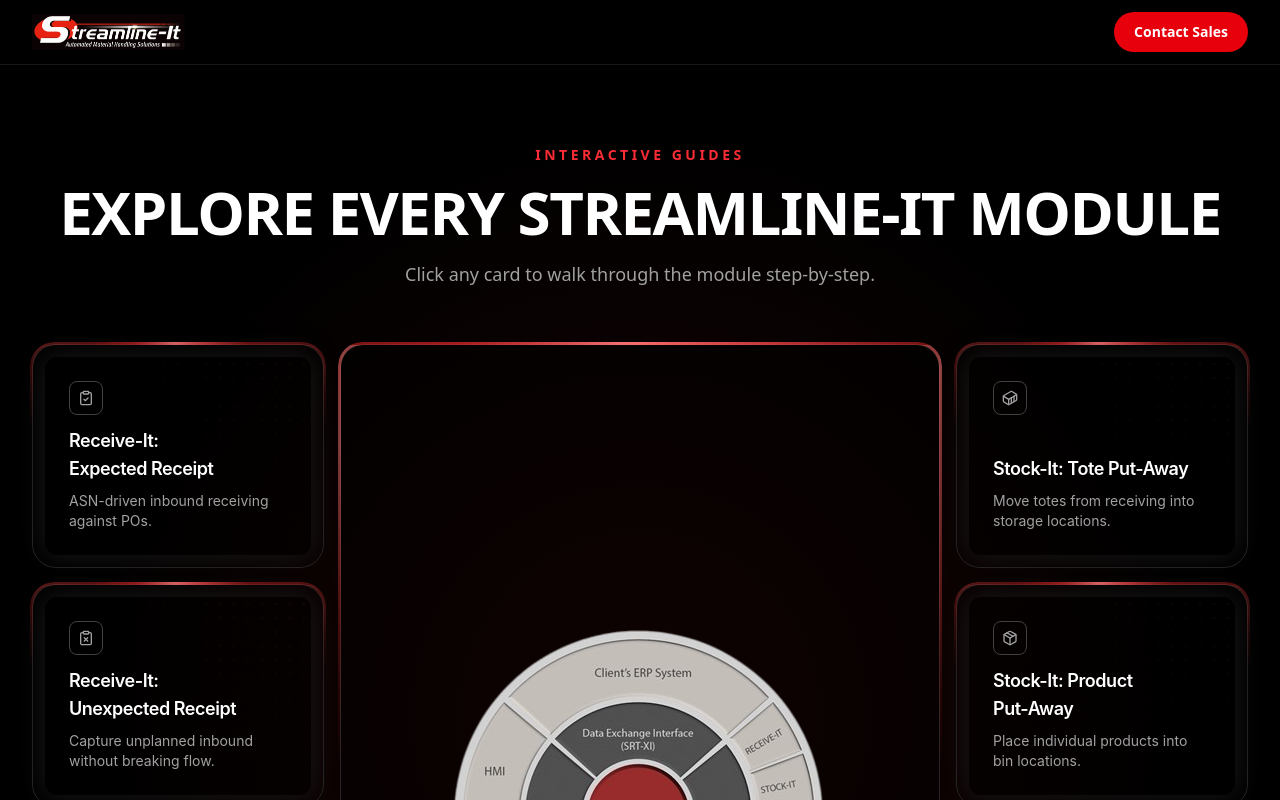
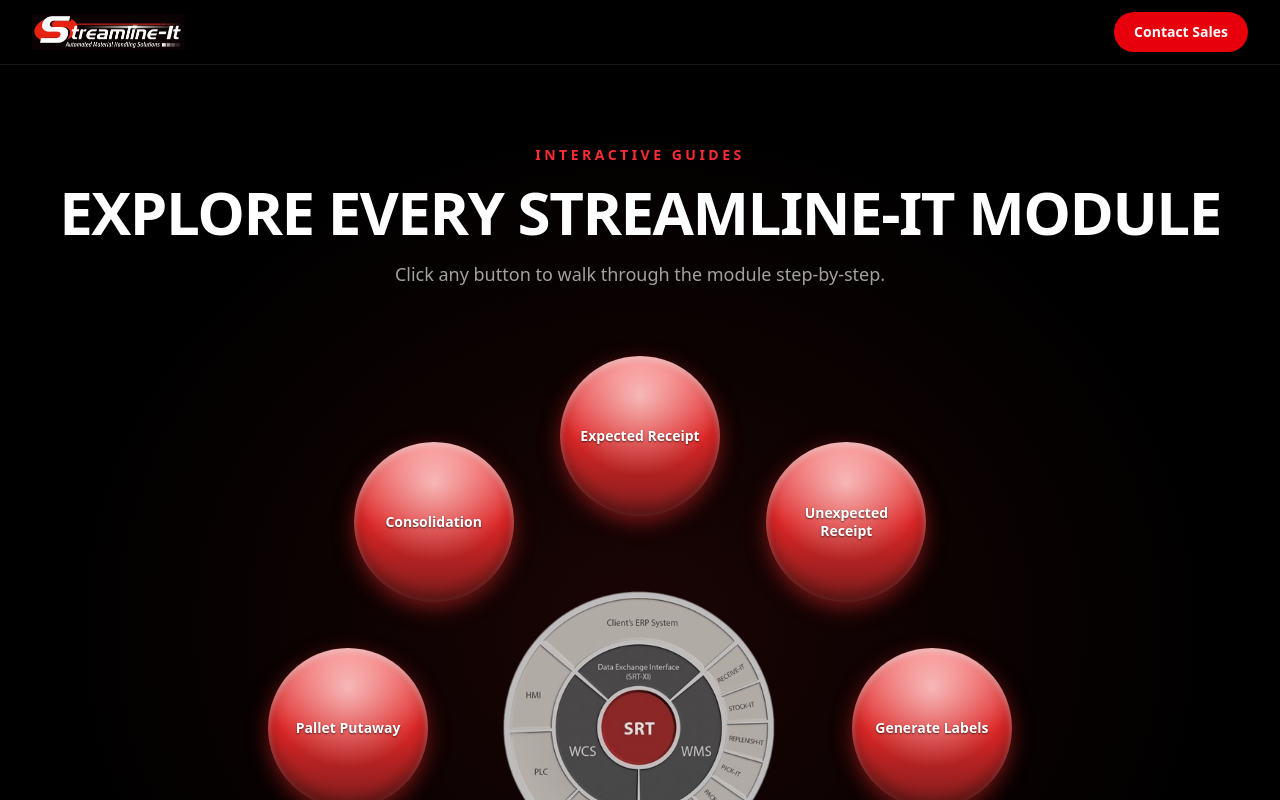
Before and after one commit to carlossit/srt-guides, a React (Vite) app: page / in a window 1280 px wide. Shown: the top 800 px of the page. Built offline with nearby package versions, Linux system fonts and the light colour scheme.

Commit message:
style: splash screen

```diff
--- a/src/App.tsx
+++ b/src/App.tsx
@@ -1,92 +1,50 @@
-import {
-  Boxes,
-  ClipboardCheck,
-  ClipboardX,
-  Combine,
-  Container,
-  Package,
-  PackagePlus,
-  Tag,
-  type LucideIcon,
-} from 'lucide-react'
-
-import { GlowingEffect } from '@/components/ui/glowing-effect'
 import { Meteors } from '@/registry/magicui/meteors'
 import './App.css'
 
-type CardSpec = {
+type ButtonSpec = {
   title: string
-  description: string
-  icon: LucideIcon
   href: string
-  area: string
 }
 
-// Sorted by warehouse operation flow:
-// Receiving → (Q.C.) → Stocking → Cycle Counting → Picking → Consolidation → (Q.C.) → Packing → Shipping
-const CARDS: CardSpec[] = [
-  // 1-4: Receiving (left column, top to bottom on xl)
+// Sorted clockwise from 12 o'clock by warehouse operation flow:
+// Receiving (4) → Stocking (3) → Consolidation (post-Picking)
+const BUTTONS: ButtonSpec[] = [
   {
     title: 'Receive-It: Expected Receipt',
-    description: 'ASN-driven inbound receiving against POs.',
-    icon: ClipboardCheck,
     href: 'https://app.supademo.com/demo/cmon0sug50npgw9dormp78ogr?utm_source=link',
-    area: 'md:[grid-area:1/1/2/4] xl:[grid-area:1/1/2/4]',
   },
   {
     title: 'Receive-It: Unexpected Receipt',
-    description: 'Capture unplanned inbound without breaking flow.',
-    icon: ClipboardX,
     href: 'https://app.supademo.com/demo/cmom3cuv02cojpimdom6ark25?utm_source=link',
-    area: 'md:[grid-area:1/4/2/7] xl:[grid-area:2/1/3/4]',
   },
   {
     title: 'Receive-It: Generate Labels',
-    description: 'Print SSCC and item labels right on the dock.',
-    icon: Tag,
     href: 'https://app.supademo.com/demo/cmom05fce2b3dpimdplfzaa7v?utm_source=link',
-    area: 'md:[grid-area:1/7/2/10] xl:[grid-area:3/1/4/4]',
   },
   {
     title: 'Receive-It: Receive to Tote',
-    description: 'Receive directly into totes for downstream put-away.',
-    icon: PackagePlus,
     href: 'https://app.supademo.com/demo/cmolz2jiw29dnpimds6y122wl?utm_source=link',
-    area: 'md:[grid-area:1/10/2/13] xl:[grid-area:4/1/5/4]',
   },
-
-  // 5-7: Stocking (right column, top to bottom on xl)
   {
     title: 'Stock-It: Tote Put-Away',
-    description: 'Move totes from receiving into storage locations.',
-    icon: Container,
     href: 'https://app.supademo.com/demo/cmokl08rk947oza2i0nnz3b3w?utm_source=link',
-    area: 'md:[grid-area:4/1/5/4] xl:[grid-area:1/10/2/13]',
   },
   {
     title: 'Stock-It: Product Put-Away',
-    description: 'Place individual products into bin locations.',
-    icon: Package,
     href: 'https://app.supademo.com/demo/cmokpjkrh02onpimdpz4w3tbx?utm_source=link',
-    area: 'md:[grid-area:4/4/5/7] xl:[grid-area:2/10/3/13]',
   },
   {
     title: 'Stock-It: Pallet Putaway',
-    description: 'Park full pallets into rack or bulk storage.',
-    icon: Boxes,
     href: 'https://app.supademo.com/demo/cmokquxcw03nxpimdcc4ajqjm?utm_source=link',
-    area: 'md:[grid-area:4/7/5/10] xl:[grid-area:3/10/4/13]',
   },
-
-  // 8: Consolidation (post-Picking, pre-Packing)
   {
     title: 'Consolidation',
-    description: 'Combine receipts and orders into single pick lists.',
-    icon: Combine,
     href: 'https://app.supademo.com/demo/cmonivxys1anyw9donwgy73jm?utm_source=link',
-    area: 'md:[grid-area:4/10/5/13] xl:[grid-area:4/10/5/13]',
   },
 ]
+
+const shortLabel = (title: string) =>
+  title.replace(/^(Receive-It|Stock-It):\s*/i, '')
 
 function App() {
   return (
@@ -127,35 +85,49 @@
               Explore every Streamline-It module
             </h1>
             <p className="mx-auto mt-4 max-w-2xl text-base text-neutral-400 md:text-lg">
-              Click any card to walk through the module step-by-step.
+              Click any button to walk through the module step-by-step.
             </p>
           </div>
 
-          <ul className="grid grid-cols-1 gap-4 md:grid-cols-12 md:grid-rows-4 xl:grid-rows-4">
-            {CARDS.map((card) => (
-              <BentoCard key={card.href} {...card} />
-            ))}
+          <div className="relative mx-auto aspect-square w-full max-w-3xl">
+            <div className="pointer-events-none absolute inset-0 flex items-center justify-center">
+              <img
+                src="/images/srt_modules-removebg-preview.png"
+                alt="SRT modules"
+                className="w-full max-w-[260px] object-contain opacity-90 md:max-w-[320px]"
+              />
+            </div>
 
-            <li className="list-none md:[grid-area:2/1/4/13] xl:[grid-area:1/4/5/10]">
-              <div className="relative flex h-full items-center justify-center rounded-2xl border border-neutral-800 bg-black/40 p-4 md:rounded-3xl md:p-6">
-                <GlowingEffect
-                  blur={0}
-                  borderWidth={3}
-                  spread={80}
-                  glow={true}
-                  disabled={false}
-                  proximity={64}
-                  inactiveZone={0.01}
-                  autoAnimate
-                />
-                <img
-                  src="/images/srt_modules-removebg-preview.png"
-                  alt="SRT modules"
-                  className="max-h-full w-auto max-w-full object-contain"
-                />
-              </div>
-            </li>
-          </ul>
+            {BUTTONS.map((btn, i) => {
+              const angle = (i / BUTTONS.length) * 2 * Math.PI - Math.PI / 2
+              const x = Math.cos(angle) * 38
+              const y = Math.sin(angle) * 38
+              return (
+                <a
+                  key={btn.href}
+                  href={btn.href}
+                  target="_blank"
+                  rel="noopener noreferrer"
+                  className="absolute flex size-28 -translate-x-1/2 -translate-y-1/2 items-center justify-center rounded-full text-center text-xs font-bold leading-tight text-white transition-transform duration-300 hover:scale-110 sm:size-32 md:size-36 md:text-sm lg:size-40"
+                  style={{
+                    left: `${50 + x}%`,
+                    top: `${50 + y}%`,
+                    background: `
+                      radial-gradient(circle at 50% 25%, rgba(255,255,255,0.6) 0%, rgba(255,255,255,0) 55%),
+                      linear-gradient(to bottom, #f87171 0%, #dc2626 50%, #7f1d1d 100%)
+                    `,
+                    boxShadow:
+                      'inset 0 -8px 16px rgba(0,0,0,0.4), inset 0 3px 6px rgba(255,255,255,0.5), 0 6px 20px rgba(220,38,38,0.5)',
+                    textShadow: '0 1px 2px rgba(0,0,0,0.6)',
+                  }}
+                >
+                  <span className="px-3 text-balance">
+                    {shortLabel(btn.title)}
+                  </span>
+                </a>
+              )
+            })}
+          </div>
         </div>
       </section>
 
@@ -167,60 +139,8 @@
           Streamline-It
         </h2>
       </section>
-
     </main>
   )
 }
 
-const BentoCard = ({ area, icon: Icon, title, description, href }: CardSpec) => {
-  return (
-    <li className={`list-none min-h-[12rem] ${area}`}>
-      <a
-        href={href}
-        target="_blank"
-        rel="noopener noreferrer"
-        className="group relative block h-full rounded-2xl border border-neutral-800 p-2 transition duration-300 hover:scale-[1.02] hover:border-red-900 md:rounded-3xl md:p-3"
-      >
-        <GlowingEffect
-          blur={0}
-          borderWidth={3}
-          spread={80}
-          glow={true}
-          disabled={false}
-          proximity={64}
-          inactiveZone={0.01}
-          autoAnimate
-        />
-        <div className="relative flex h-full flex-col justify-between gap-4 overflow-hidden rounded-xl bg-black/40 p-5 shadow-[0px_0px_27px_0px_#1a1a1a] md:p-6">
-          <div
-            className="pointer-events-none absolute inset-0 opacity-60"
-            style={{
-              backgroundImage:
-                'radial-gradient(circle, rgba(239,68,68,0.13) 1px, transparent 1px)',
-              backgroundSize: '14px 14px',
-              maskImage:
-                'radial-gradient(ellipse at top right, black, transparent 75%)',
-              WebkitMaskImage:
-                'radial-gradient(ellipse at top right, black, transparent 75%)',
-            }}
-          />
-          <div className="relative flex flex-1 flex-col justify-between gap-3">
-            <div className="w-fit rounded-lg border border-neutral-700 p-2">
-              <Icon className="h-4 w-4 text-neutral-400" />
-            </div>
-            <div className="space-y-2">
-              <h3 className="font-sans text-base font-semibold tracking-tight text-balance text-white md:text-lg">
-                {title}
-              </h3>
-              <p className="font-sans text-xs text-neutral-400 md:text-sm">
-                {description}
-              </p>
-            </div>
-          </div>
-        </div>
-      </a>
-    </li>
-  )
-}
-
 export default App
```
